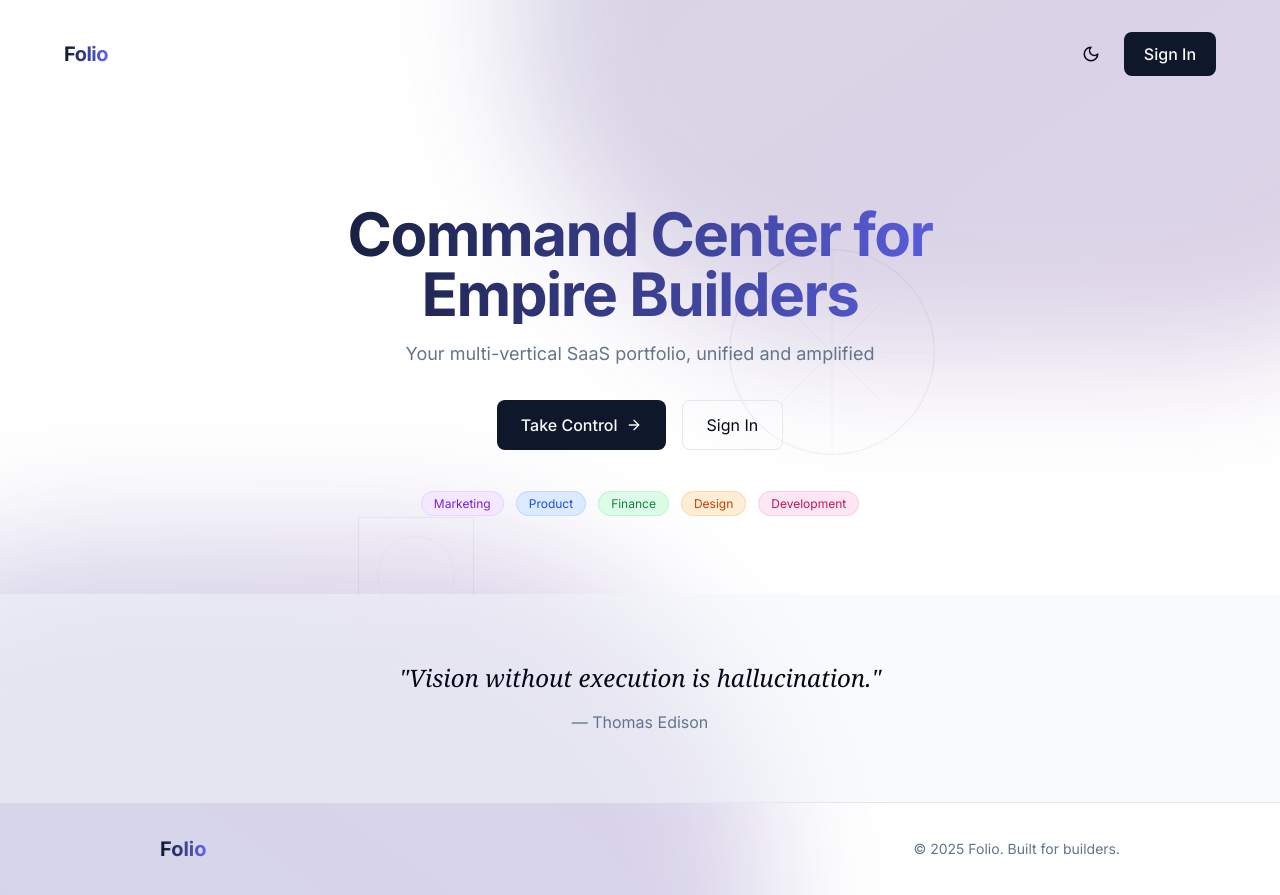
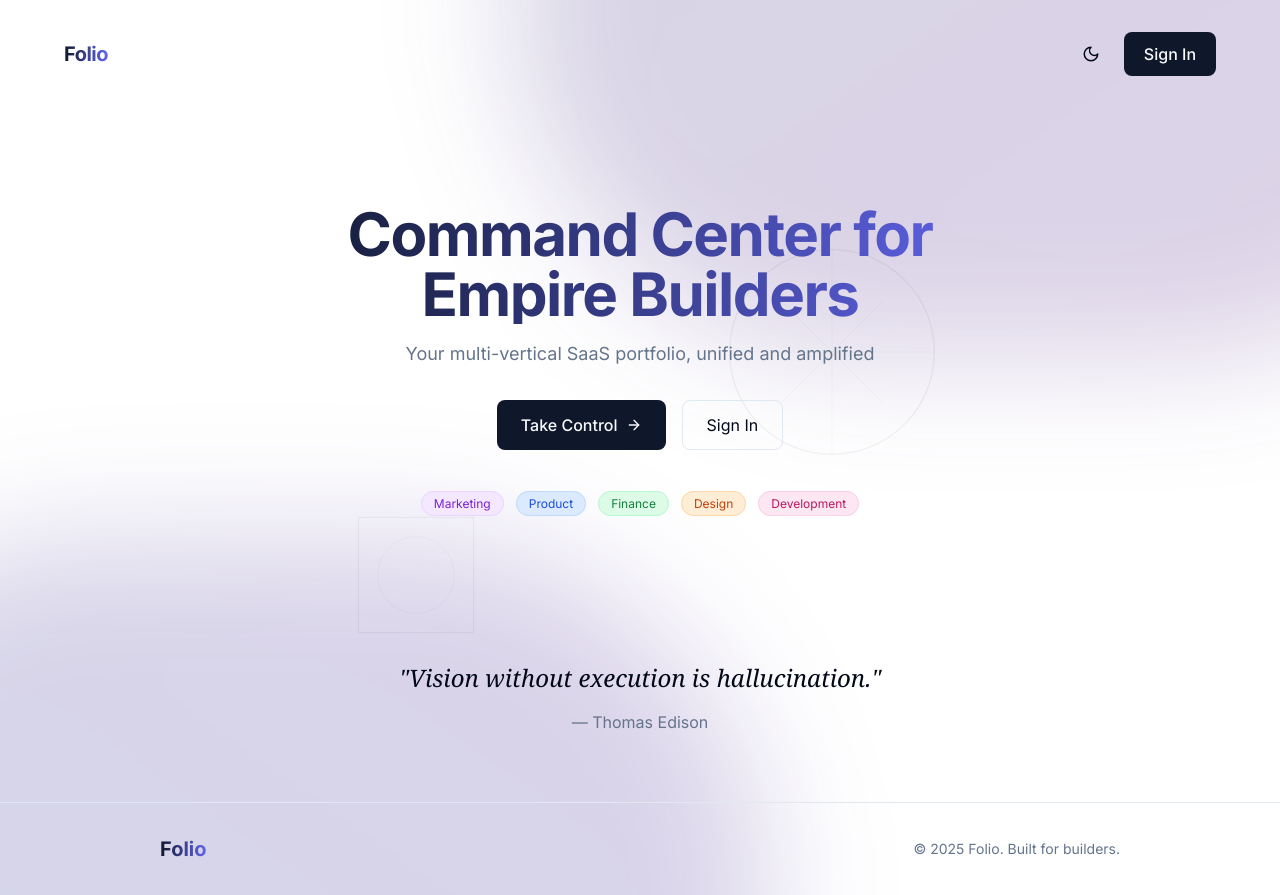
Before and after one commit to harrykioko/folio, a React (Vite) app: page / in a window 1280 px wide. Built offline with nearby package versions, Linux system fonts and the light colour scheme.

Commit message:
Remove backdrop from quotes carousel
Remove the backdrop element from the quotes carousel.

```diff
--- a/src/components/landing/QuotesCarousel.tsx
+++ b/src/components/landing/QuotesCarousel.tsx
@@ -32,7 +32,7 @@ const inspirationalQuotes = [
 
 export default function QuotesCarousel() {
   return (
-    <section className="relative z-10 px-4 py-16 bg-accent/50 backdrop-blur-sm">
+    <section className="relative z-10 px-4 py-16">
       <div className="container mx-auto max-w-screen-lg">
         <Carousel className="w-full max-w-3xl mx-auto" opts={{ loop: true, align: "center" }} autoplay autoplayInterval={3000}>
           <CarouselContent>
```
